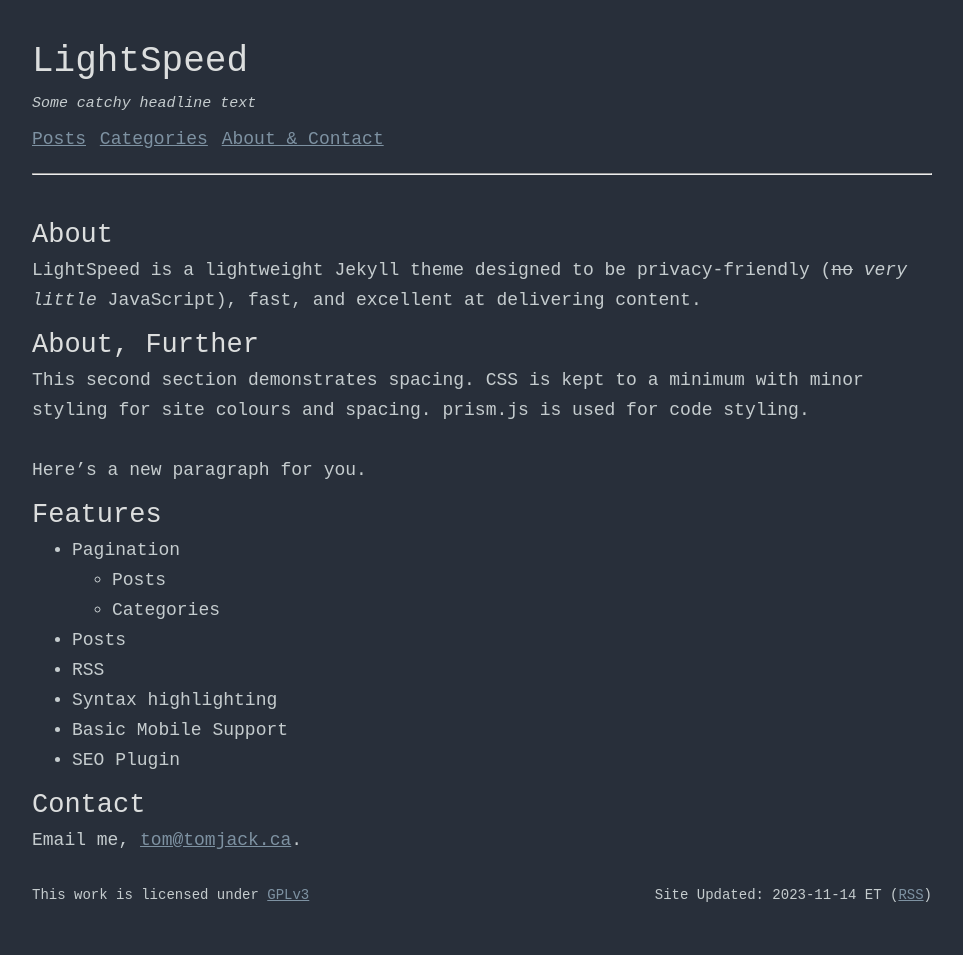
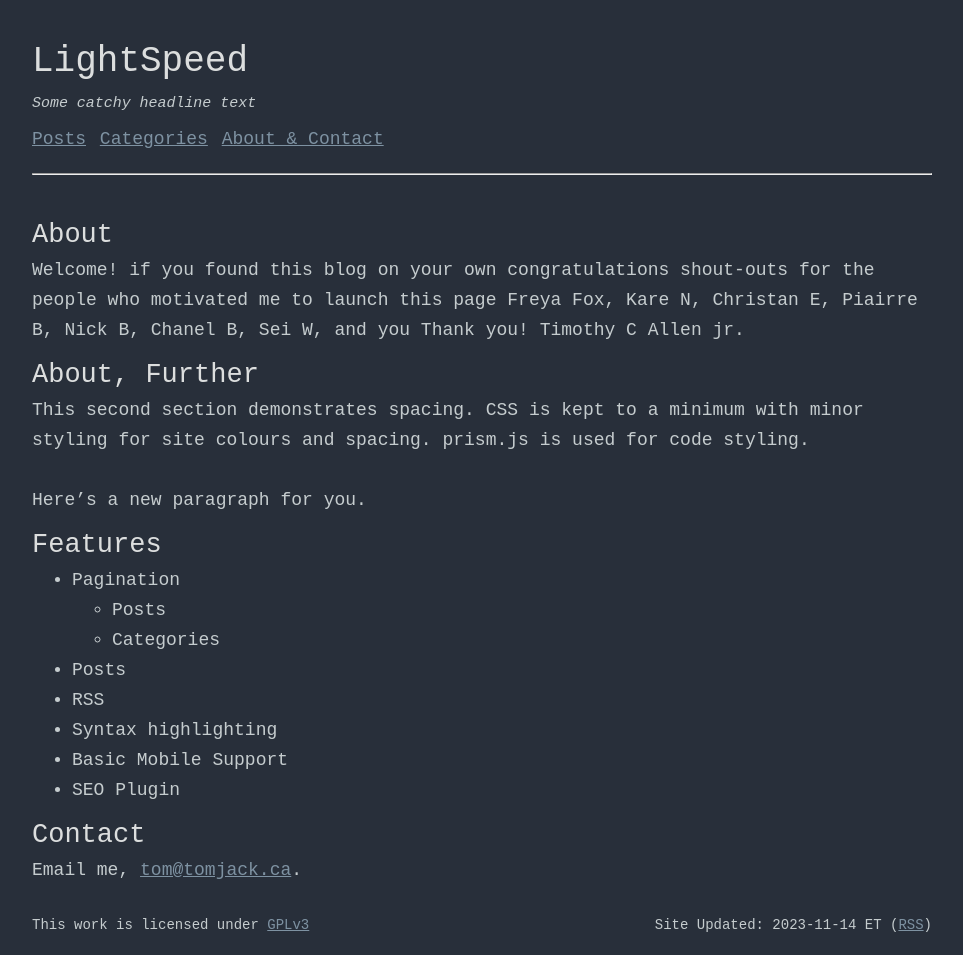
Before and after one commit to noobqoou/dailycaffinated, a Jekyll site: the page built from index.md, in a window 1280 px wide. Shown: the whole page, without its empty margins (158-1121 px from the left). Built offline with Jekyll 4.4.1, drawn with Linux system fonts in a browser that asks for light colours; before the commit the page ends 925 px from its top, so only the background shows below that.

Commit message:
Update index.md

```diff
--- a/index.md
+++ b/index.md
@@ -1,11 +1,10 @@
 ---
 layout: default
-title: LightSpeed Contact
+title: Daily Caffeinated Blog
 ---
 
 ## About
-LightSpeed is a lightweight Jekyll theme designed to be privacy-friendly (~~no~~ _very little_ JavaScript), fast, and
-excellent at delivering content.
+Welcome! if you found this blog on your own congratulations shout-outs for the people who motivated me to launch this page Freya Fox, Kare N, Christan E, Piairre B, Nick B, Chanel B, Sei W, and you Thank you! Timothy C Allen jr.
 
 ## About, Further
 This second section demonstrates spacing. CSS is kept to a minimum with minor styling
```
